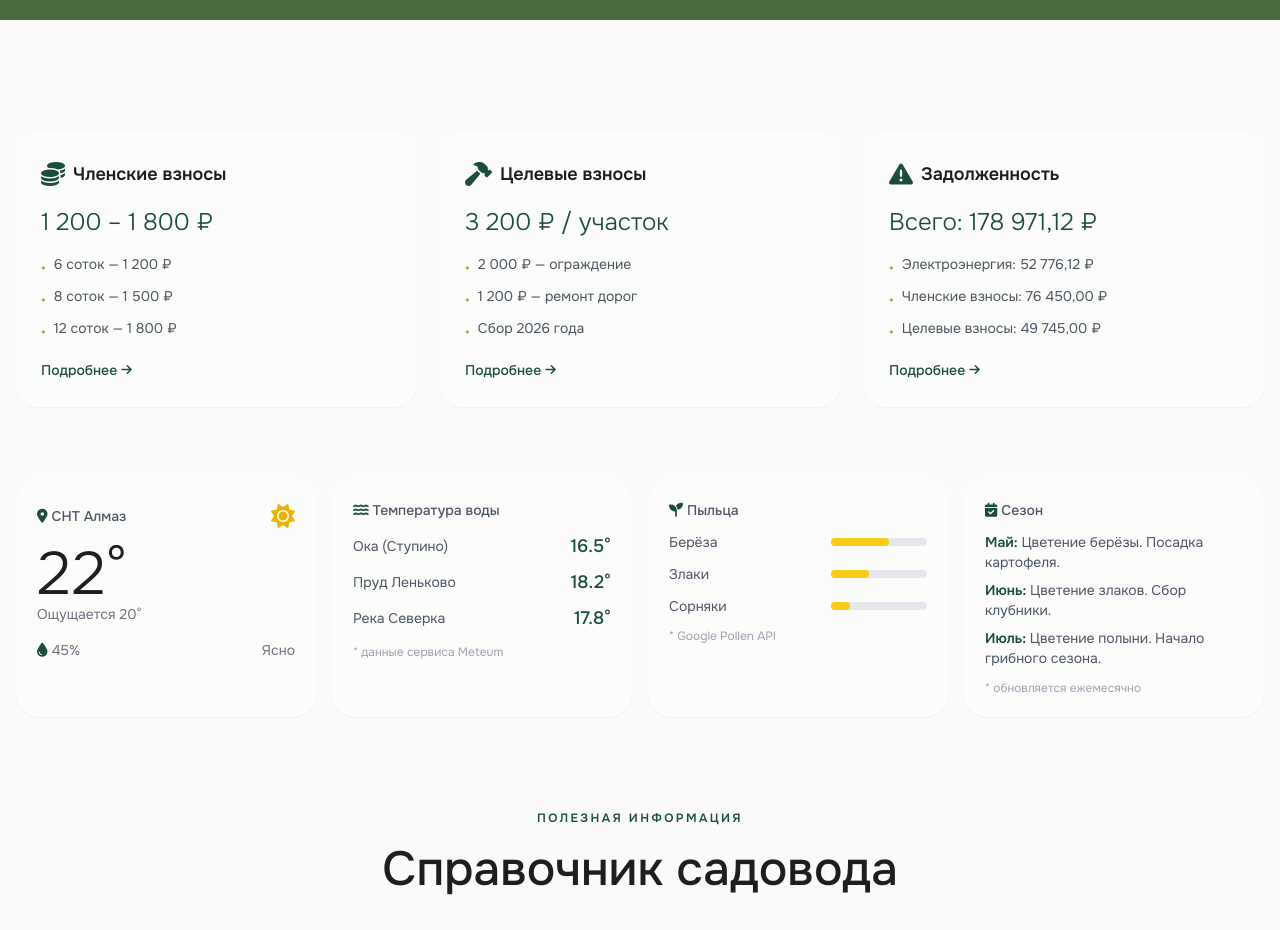
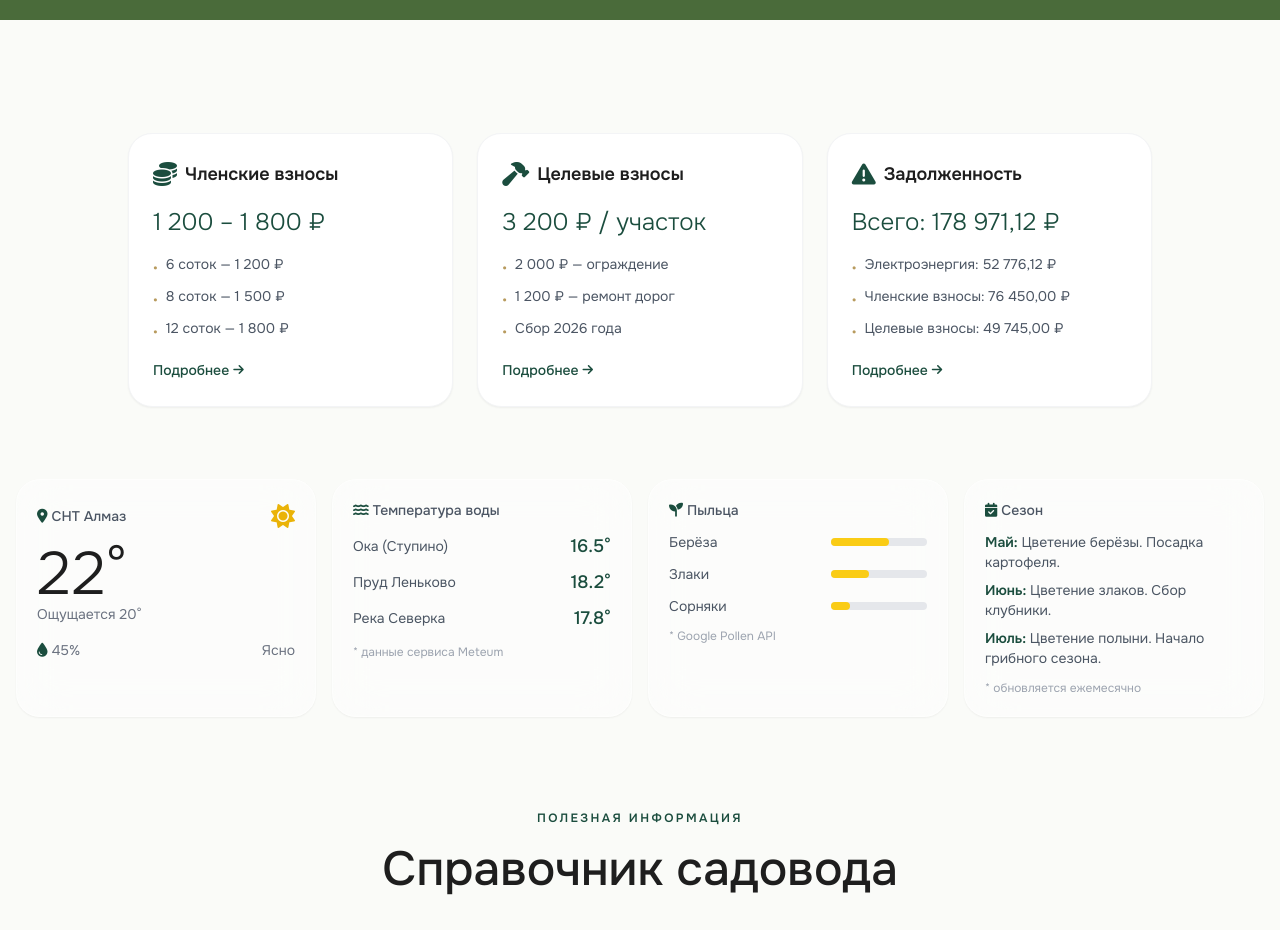
Before and after one commit to rawcam/almaz-snt, a Next.js app: page /almaz-snt/ in a window 1280 px wide. Shown: the part 780-1710 px from the top of the page. Built offline with nearby package versions, Linux system fonts and the light colour scheme.

Commit message:
Update FinancialOverview.jsx

```diff
--- a/src/components/FinancialOverview.jsx
+++ b/src/components/FinancialOverview.jsx
@@ -47,7 +47,7 @@ const financials = [
 export default function FinancialOverview() {
   return (
     <section className="py-12 container mx-auto px-4">
-      <div className="grid grid-cols-1 md:grid-cols-3 gap-6">
+      <div className="grid grid-cols-1 md:grid-cols-3 gap-6 max-w-5xl mx-auto">
         {financials.map((item, index) => (
           <motion.div
             key={index}
@@ -60,7 +60,7 @@ export default function FinancialOverview() {
               boxShadow: `0 15px 30px ${item.shadowColor}`,
               borderColor: item.borderColor,
             }}
-            className="backdrop-blur-xl bg-white/40 rounded-3xl p-6 border border-white/50 shadow-sm transition-all cursor-pointer"
+            className="bg-white rounded-3xl p-6 border border-gray-100 shadow-sm transition-all cursor-pointer"
           >
             <Link href={item.link} className="block h-full">
               <div className="flex items-center gap-2 mb-4">
```
